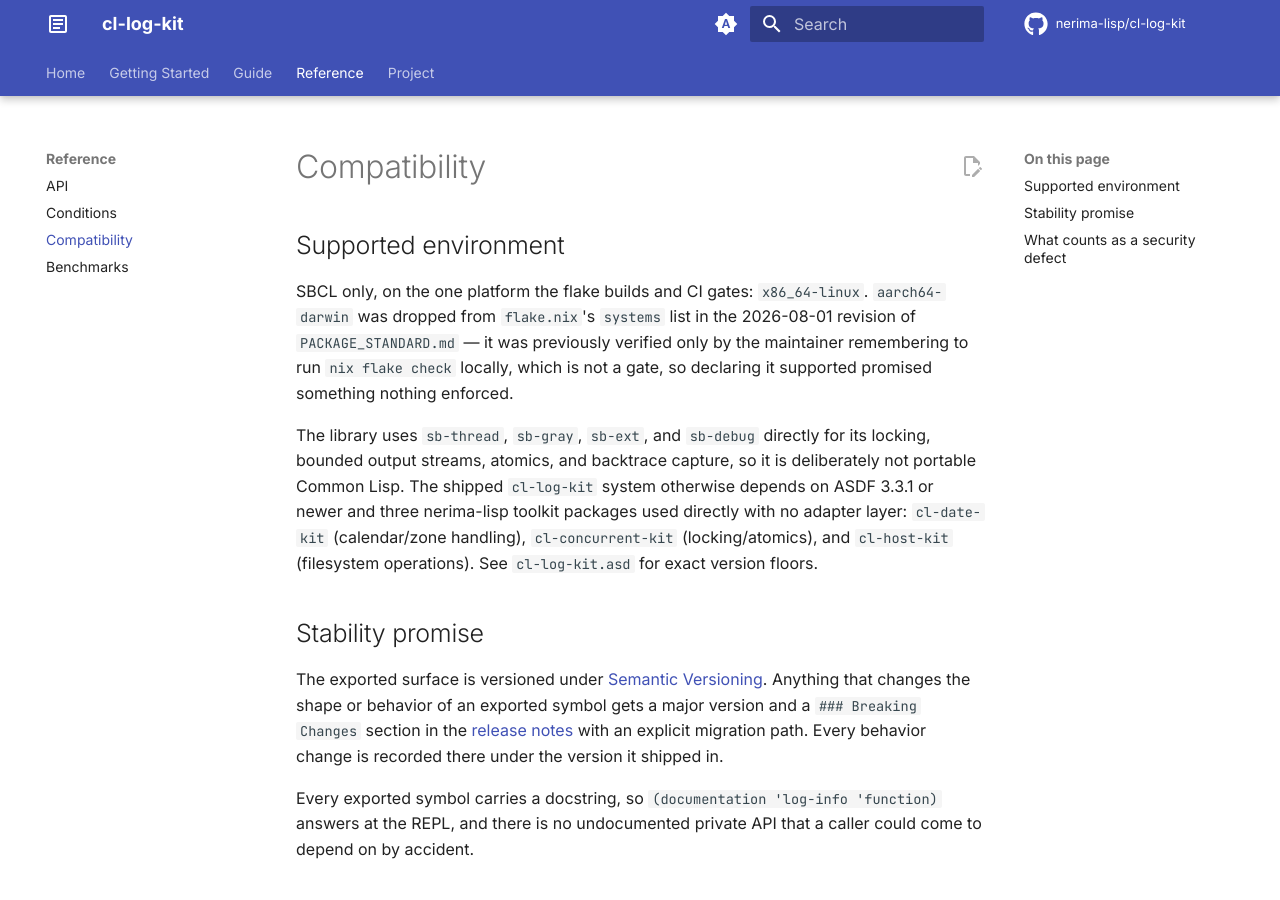
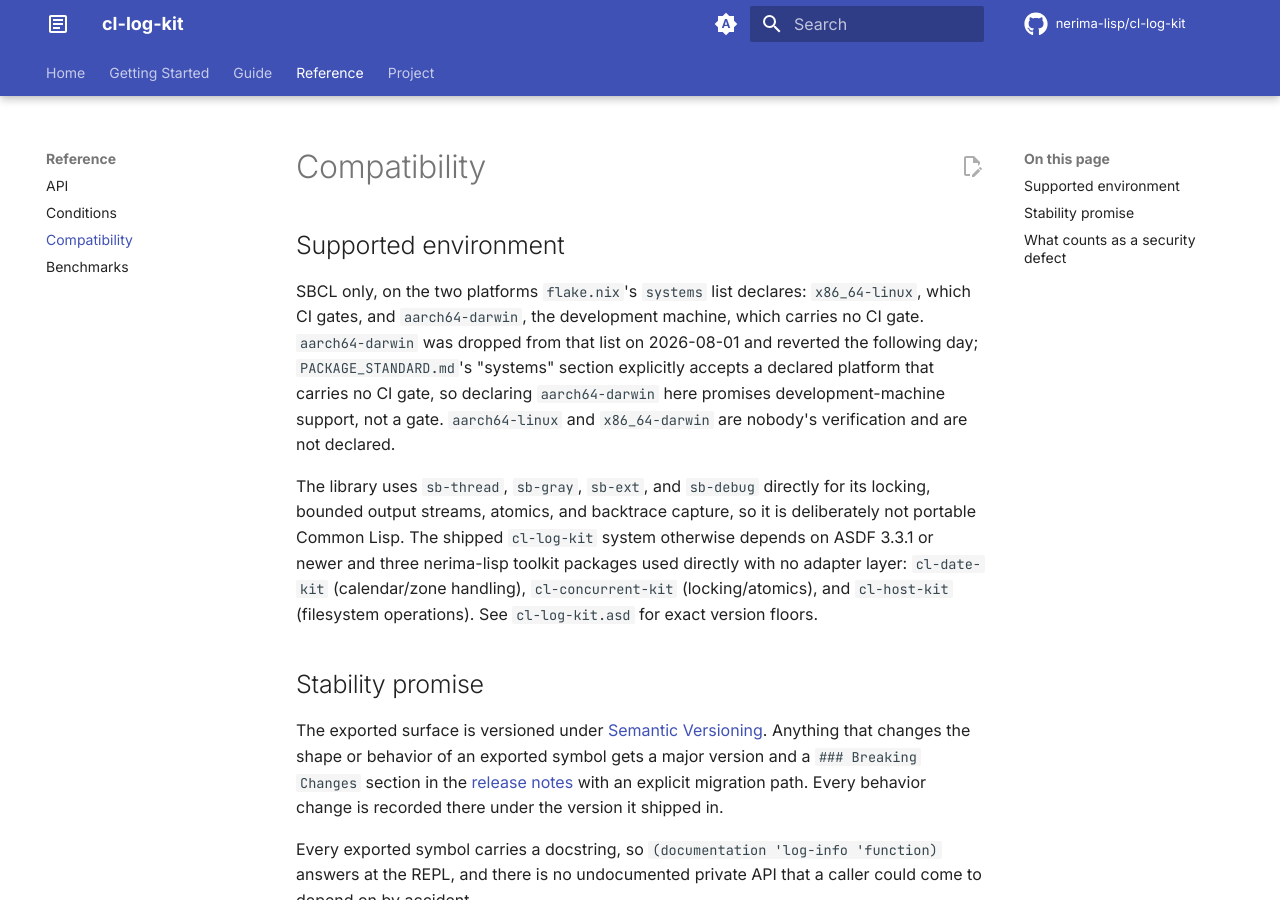
Before and after one commit to nerima-lisp/cl-log-kit, an MkDocs documentation site: the page built from docs/src/reference/compatibility.md, in a window 1280 px wide and 900 px high. Built offline with MkDocs 1.6.1 and Material for MkDocs 9.7.7, drawn with Linux system fonts in a browser that asks for light colours; comment, search, counter and statistics services are not loaded.

Commit message:
docs: refresh version numbers, coverage figures, dependency floors
- docs/src/index.md, README.md: version 2.0.1 -> 2.1.0 references.
- docs/src/reference/compatibility.md: flake.nix currently declares both
  x86_64-linux and aarch64-darwin (the 2026-08-01 drop of aarch64-darwin was
  reverted the next day); rewritten to match, noting x86_64-linux is
  CI-gated while aarch64-darwin is the development machine with no gate.
- docs/src/index.md, docs/src/project/development.md: stale coverage floor
  (93.85%/98.7%) and actual (93.95%/98.77%) figures replaced with the real
  values from run-coverage.lisp (94.9%/98.45% floor, now 95.03%/98.51%
  actual after this branch's changes).
- docs/src/project/development.md, docs/src/getting-started.md: cl-weave/
  cl-json-kit dependency floors updated to match the versions bumped
  elsewhere on this branch (1.3.0/1.2.0).

Verified with a repo-wide grep for the old stale values after editing.

```diff
--- a/docs/src/reference/compatibility.md
+++ b/docs/src/reference/compatibility.md
@@ -2,11 +2,14 @@
 
 ## Supported environment
 
-SBCL only, on the one platform the flake builds and CI gates: `x86_64-linux`.
-`aarch64-darwin` was dropped from `flake.nix`'s `systems` list in the
-2026-08-01 revision of `PACKAGE_STANDARD.md` — it was previously verified
-only by the maintainer remembering to run `nix flake check` locally, which is
-not a gate, so declaring it supported promised something nothing enforced.
+SBCL only, on the two platforms `flake.nix`'s `systems` list declares:
+`x86_64-linux`, which CI gates, and `aarch64-darwin`, the development
+machine, which carries no CI gate. `aarch64-darwin` was dropped from that
+list on 2026-08-01 and reverted the following day; `PACKAGE_STANDARD.md`'s
+"systems" section explicitly accepts a declared platform that carries no CI
+gate, so declaring `aarch64-darwin` here promises development-machine
+support, not a gate. `aarch64-linux` and `x86_64-darwin` are nobody's
+verification and are not declared.
 
 The library uses `sb-thread`, `sb-gray`, `sb-ext`, and `sb-debug` directly
 for its locking, bounded output streams, atomics, and backtrace capture, so
```
Also changed, not shown: docs/src/getting-started.md (+1 -1 lines), docs/src/index.md (+2 -2 lines), docs/src/project/development.md (+3 -3 lines), README.md.
